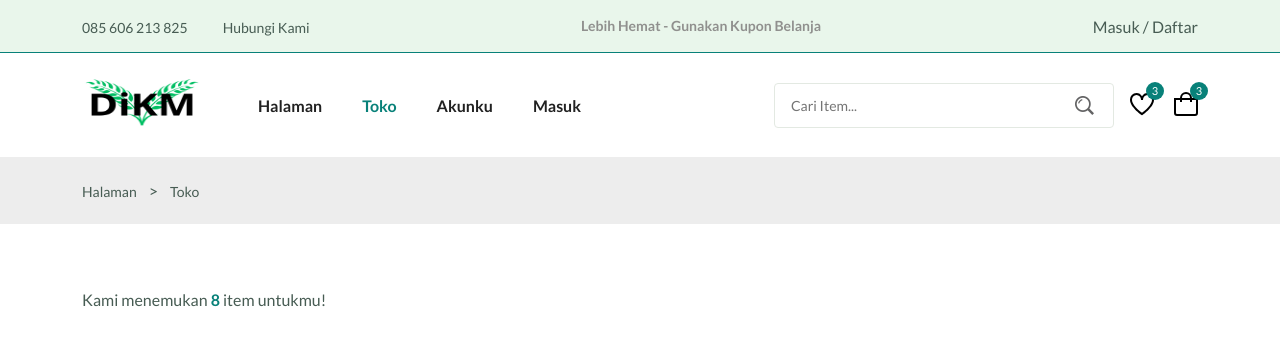
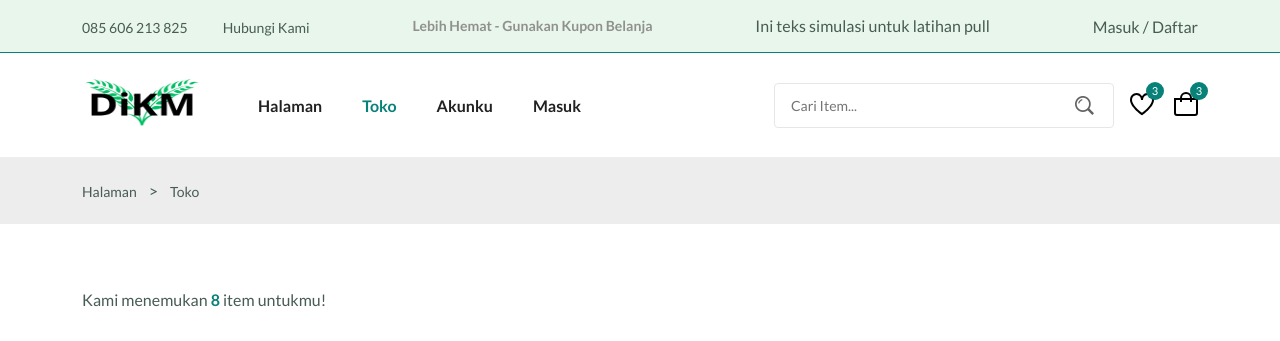
Before and after one commit to Iqbal-rgb2/website_DiKM, a plain HTML site: page shop.html in a window 1280 px wide. Shown: the top 341 px of the page. Drawn offline with nearby package versions, Linux system fonts and the light colour scheme.

```diff
--- a/shop.html
+++ b/shop.html
@@ -33,6 +33,7 @@
           <p class="header__alert-news">
             Lebih Hemat - Gunakan Kupon Belanja
           </p>
+          <p>Ini teks simulasi untuk latihan pull</p>
           <a href="login-register.html" class="header__top-action">
             Masuk / Daftar
           </a>
```
